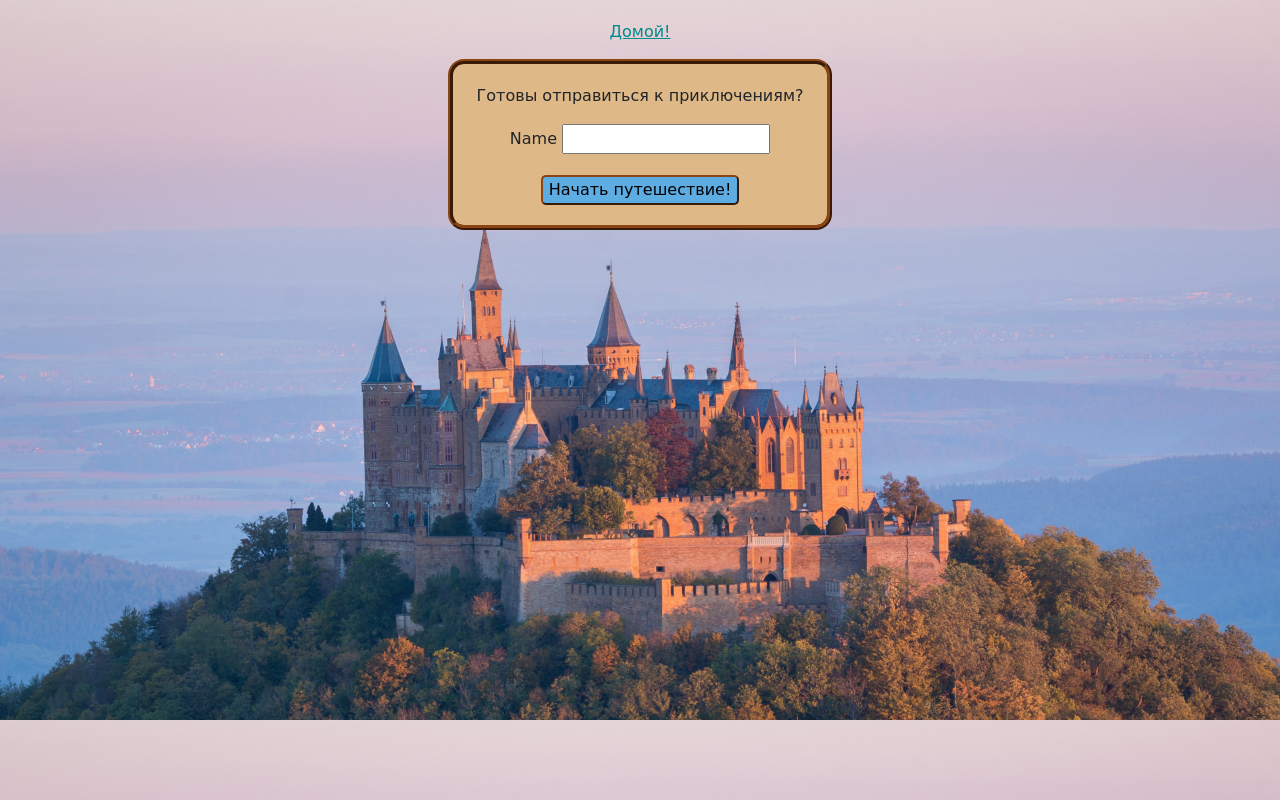
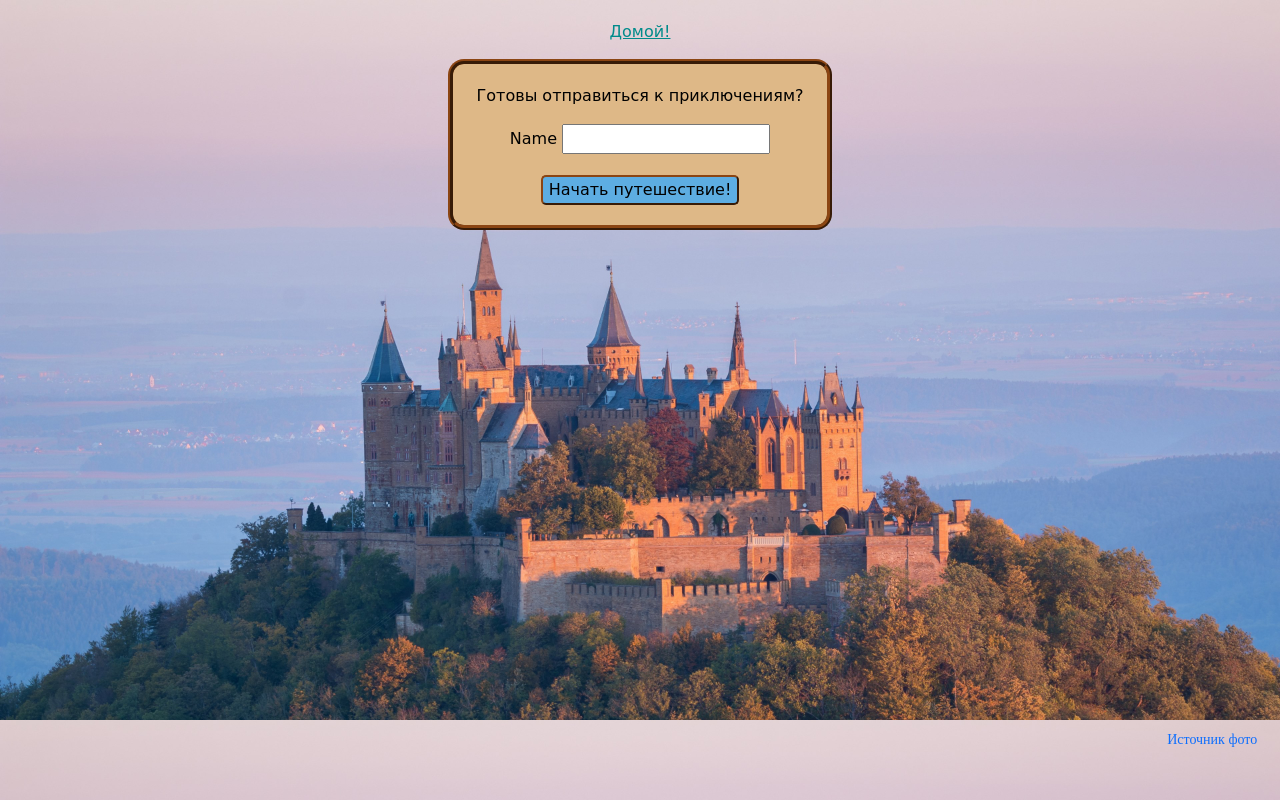
Before and after one commit to max-digit/my_progs, a Python web app: template out_of_dungeon/templates/index.html in a window 1280 px wide. Run offline with Jinja, Linux system fonts and the light colour scheme; the template is opened without the code that fills it: most values are stand-ins (such as "Sample title", 1, 10 or a date in 2020); form fields are guessed from the names that the template uses; some libraries are stand-ins or nearby versions.

Commit message:
Footer added

```diff
--- a/out_of_dungeon/static/style.css
+++ b/out_of_dungeon/static/style.css
@@ -10,6 +10,10 @@ body {
     color: darkcyan;
     margin-top: 20px;
     margin-bottom: 15px;
+}
+
+.home a {
+    color: inherit;
 }
 
 .content {
@@ -39,6 +43,8 @@ body {
 
 
 .start {
+    color:black;
+    text-decoration: none;
     margin-left: auto;
     margin-right: auto;
 }
@@ -81,5 +87,17 @@ body {
     border-radius: 10px;
     border: 3px ridge saddlebrown;
     background-color:antiquewhite;
+}
 
+footer {
+    position: absolute;
+    bottom: 5%;
+    right: 1%;
+    font-family: 'Times New Roman', Times, serif;
+    font-size: 14px;
+    margin: 10px;
 }
+
+footer a {
+    text-decoration: none;
+}
--- a/out_of_dungeon/templates/index.html
+++ b/out_of_dungeon/templates/index.html
@@ -3,7 +3,7 @@
 {% block app_content %}
     {% block home %}
         <div class="home">
-            <a href="{{ url_for('index') }}" style="color: inherit">Домой!</a>
+            <a href="{{ url_for('index') }}">Домой!</a>
         </div>
     {% endblock %}
     {% block game %}
@@ -11,10 +11,17 @@
             <p>Готовы отправиться к приключениям?</p>
             <form method="post" action="">
                 <p>{{ form.name.label }} {{ form.name }}</p>
-                <a href="{{ url_for('game', name=name) }}" style="color:black; text-decoration: none;">
+                <a href="{{ url_for('game', name=name) }}">
                     <input type="submit" value="Начать путешествие!" id="begin">
                 </a>
             </form>
         </div>
     {% endblock %}
+    {% block footer %}
+        <footer>
+            <a href="https://wallpapercrafter.com/293579-castle-hohenzollern-sunrise-fortress-morgenstimmun.html">
+                Источник фото
+            </a>
+        </footer>
+    {% endblock %}
 {% endblock %}
```
